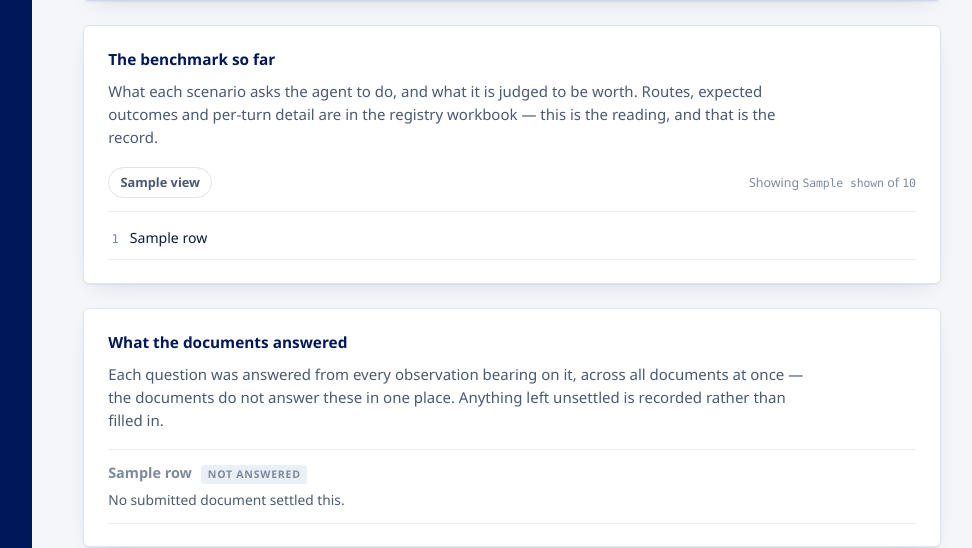
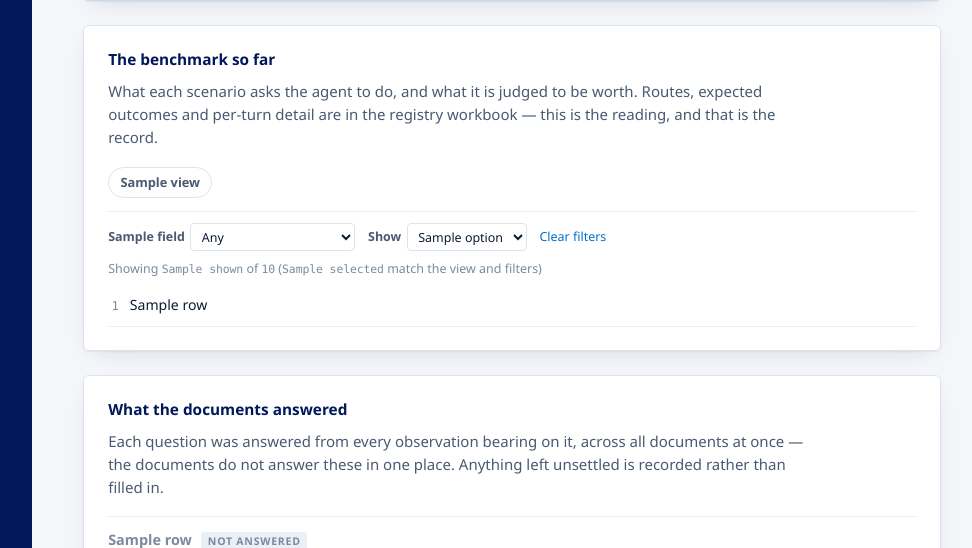
Before and after one commit to Paras029/Metric, a Flask app: template scenario_generator/webapp/templates/stage.html in a window 1280 px wide. Shown: the part 2011-2559 px from the top of the page, without its empty margins (248-1220 px from the left). Run offline with Flask 3, Linux system fonts and the light colour scheme; the template is opened without the code that fills it: most values are stand-ins (such as "Sample title", 1, 10 or a date in 2020); parts of the project's set-up code (start-up, migrations or seed data) failed here and were passed over.

Commit message:
Independent batch-size/concurrency knobs, and a real scenario filter
Batch size (rows per call) and concurrency (calls in flight) were
conflated in practice -- only concurrency was actually customizable, and
only globally. Both are now independent per-stage overrides
(LLM_STAGE_<KEY>_BATCH_SIZE / _CONCURRENCY), documented with what each one
actually controls.

Replaces the three static view tabs on the scenario list with proper
column filters (category, materiality, origin, persona, flag, coverage --
whichever the current stage has produced, and only where more than one
value exists to filter by), narrowing within the active view rather than
replacing it. Default page size drops to 50 with a control to raise it to
100/250/all, and the page always states how many matched versus how many
are rendered.

```diff
--- a/scenario_generator/llm/extractor.py
+++ b/scenario_generator/llm/extractor.py
@@ -39,6 +39,7 @@ class MetadataExtractor:
         replies = call_batch(self._complete, prompt_loader.load(_SYSTEM_PROMPT),
                              [self._render(chunk, intake) for chunk in pending],
                              tier=config.stage_tier("OWNER_EXTRACT", config.FAST),
+                             max_concurrency=config.stage_concurrency("OWNER_EXTRACT"),
                              cancel=self._cancel)
 
         for chunk, reply in zip(pending, replies):
--- a/scenario_generator/llm/materiality.py
+++ b/scenario_generator/llm/materiality.py
@@ -60,6 +60,7 @@ class MaterialityAssessor:
         replies = call_batch(self._complete, prompt_loader.load(_SYSTEM_PROMPT),
                              [self._render(c, intake, peers) for c in pending],
                              tier=config.stage_tier("MATERIALITY_ASSESS", config.MATERIALITY),
+                             max_concurrency=config.stage_concurrency("MATERIALITY_ASSESS"),
                              cancel=self._cancel)
 
         done_count = 0
--- a/scenario_generator/llm/writer.py
+++ b/scenario_generator/llm/writer.py
@@ -73,6 +73,7 @@ class ScenarioWriter:
             system = prompt_loader.load(_SYSTEM_PROMPT)
             replies = call_batch(self._complete, system, [self._render(c, intake) for c in pending],
                                  tier=config.stage_tier("WRITER", config.STANDARD),
+                                 max_concurrency=config.stage_concurrency("WRITER"),
                                  cancel=self._cancel)
 
             for chunk, reply in zip(pending, replies):
--- a/scenario_generator/webapp/app.py
+++ b/scenario_generator/webapp/app.py
@@ -23,7 +23,7 @@ import shutil
 from collections import Counter
 from pathlib import Path
 import threading
-from typing import Callable, Dict, List
+from typing import Callable, Dict, List, Optional
 
 from flask import (Flask, abort, jsonify, redirect, render_template, request, send_file,
                    session, url_for)
@@ -49,7 +49,7 @@ from ..pipeline import (build_scenarios, draft_intake_workbook, ingest_documents
 from . import stagecancel
 from .draft import DECISION, STATE, PendingEdits, PendingItem, next_id
 from .graphview import completeness, graph_summary, render_svg
-from .scenarios import build_rows
+from .scenarios import FILTER_FIELDS, PAGE_SIZE, build_rows
 from .stages import RUNNING, STAGE_BY_KEY, STAGES, STATUS_LABELS, downstream_of, index_of
 from .workspace import Workspace, stage_view
 
@@ -565,7 +565,18 @@ def create_app(workspace_root: Path = WORKSPACE_ROOT) -> Flask:
         except Exception as exc:                           # never blank the page over this
             logger.warning("Could not read the benchmark for display: %s", exc)
             return None
-        return build_rows(scenarios, request.args.get("view", "attention"), stage=key)
+        filters = {field: request.args.get(f"filter_{field}", "") for field in FILTER_FIELDS}
+        return build_rows(scenarios, request.args.get("view", "attention"), stage=key,
+                          filters=filters, limit=_page_limit())
+
+    def _page_limit() -> Optional[int]:
+        """How many rows to render, from ``?limit=``: a number, ``all``, or the default."""
+        raw = request.args.get("limit", "")
+        if raw == "all":
+            return None
+        if raw.isdigit():
+            return int(raw)
+        return PAGE_SIZE
 
     def _answers_for(workspace: Workspace):
         """One row per question, so the reader can see coverage at a glance."""
--- a/scenario_generator/webapp/scenarios.py
+++ b/scenario_generator/webapp/scenarios.py
@@ -51,8 +51,26 @@ STAGE_COLUMNS = {
 ORIGIN_LABELS = {"graph": "Route", "probe": "Probe", "llm-proposed": "Proposed"}
 
 # Beyond this the page stops being a page. The rest stay one click away in the workbook, and the
-# count of what is not shown is always stated rather than left for someone to discover.
-PAGE_SIZE = 60
+# count of what is not shown is always stated rather than left for someone to discover. A person
+# can ask for more -- see PAGE_SIZE_OPTIONS -- so this is a starting point, not a hard cap.
+PAGE_SIZE = 50
+PAGE_SIZE_OPTIONS = (50, 100, 250, "all")
+
+# Columns a person can narrow the list to, each mapped to the row field it reads and, where the
+# vocabulary is closed, the values worth offering even before any scenario has one -- so the
+# dropdown does not visibly change shape as a benchmark moves through materiality and review.
+# Persona and flag are left off this map (open-ended or benchmark-specific) and are populated
+# from whatever the rows actually contain instead.
+FILTER_FIELDS: Dict[str, str] = {
+    "category": "category", "materiality": "materiality", "origin": "origin",
+    "persona": "persona", "flag": "flag", "coverage": "coverage",
+}
+_CLOSED_FILTER_VALUES = {
+    "materiality": tuple(reversed(MATERIALITY)),
+    "origin": tuple(ORIGIN_LABELS.values()),
+}
+# Only offered once a stage has actually produced the column -- see STAGE_COLUMNS above.
+_FILTER_REQUIRES = {"materiality": MATERIALITY_COLUMNS, "flag": REVIEW, "coverage": COVERAGE}
 
 
 def _title(scenario: Scenario) -> str:
@@ -121,13 +139,41 @@ def needs_attention(row: Dict[str, object]) -> bool:
     return bool(row["flag"] or row["is_proposed"] or row["coverage"] or row["category_changed"])
 
 
-def build_rows(scenarios: List[Scenario], view: str = "attention",
-               stage: str = "issue") -> Dict[str, object]:
-    """The rows to show, the view that produced them, and what was left out.
+def _filter_options(rows: List[Dict[str, object]], shows: set) -> Dict[str, List[str]]:
+    """Distinct values worth offering per filterable column.
+
+    Scoped twice over: to the columns this stage has actually produced (the same reasoning as
+    :data:`STAGE_COLUMNS` -- a coverage filter on the scenario-text page would offer to filter a
+    column that does not exist yet), and to values with more than one option, since a dropdown
+    that can only ever narrow to everything is not a filter.
+    """
+    options: Dict[str, List[str]] = {}
+    for field, row_key in FILTER_FIELDS.items():
+        requires = _FILTER_REQUIRES.get(field)
+        if requires and requires not in shows:
+            continue
+        present = {str(r[row_key]) for r in rows if r.get(row_key)}
+        if field in _CLOSED_FILTER_VALUES:
+            values = [v for v in _CLOSED_FILTER_VALUES[field] if v in present]
+        else:
+            values = sorted(present)
+        if len(values) > 1:
+            options[field] = values
+    return options
+
+
+def build_rows(scenarios: List[Scenario], view: str = "attention", stage: str = "issue",
+               filters: Dict[str, str] = None, limit: int = PAGE_SIZE) -> Dict[str, object]:
+    """The rows to show, the view and filters that produced them, and what was left out.
 
     Returns the counts as well as the rows, because a filtered list that does not say what it
     filtered is a list that quietly loses scenarios, and the set of columns this stage has
     produced -- see :data:`STAGE_COLUMNS` for why that is scoped rather than always complete.
+
+    ``filters`` narrows within the view rather than replacing it -- picking "Critical and high"
+    and then a persona shows critical-and-high scenarios for that persona, not one or the other.
+    ``limit`` caps how many of the narrowed set are actually rendered; ``None`` renders all of
+    them, for the person who has decided fifty is not enough for this benchmark.
     """
     shows = set(STAGE_COLUMNS.get(stage, STAGE_COLUMNS["issue"]))
     rows = [to_row(s) for s in scenarios]
@@ -156,12 +202,29 @@ def build_rows(scenarios: List[Scenario], view: str = "attention",
     else:
         selected = rows
 
+    # Options are read off the view, before the filters narrow it further -- a person choosing
+    # between personas should see every persona the current view has, not only the one they
+    # already picked, which is what reading the options after filtering would leave them with.
+    filter_options = _filter_options(selected, shows)
+
+    active = {field: value for field, value in (filters or {}).items()
+             if value and field in FILTER_FIELDS}
+    for field, value in active.items():
+        row_key = FILTER_FIELDS[field]
+        selected = [r for r in selected if str(r.get(row_key)) == value]
+
+    shown_rows = selected if limit is None else selected[:limit]
+
     return {
-        "rows": selected[:PAGE_SIZE],
+        "rows": shown_rows,
         "view": view,
         "views": tuple(views),
         "shows": shows,
-        "shown": min(len(selected), PAGE_SIZE),
+        "filter_options": filter_options,
+        "active_filters": active,
+        "limit": limit,
+        "limit_options": PAGE_SIZE_OPTIONS,
+        "shown": len(shown_rows),
         "selected": len(selected),
         "total": len(rows),
         "attention": len(attention),
--- a/scenario_generator/webapp/static/app.css
+++ b/scenario_generator/webapp/static/app.css
@@ -931,7 +931,34 @@ ol, ul { list-style: none; padding: 0; }
 }
 .switch__option:hover { border-color: var(--blue); color: var(--blue); }
 .switch__option--on { background: var(--deep); border-color: var(--deep); color: #fff; }
-.switch__count { margin-left: auto; font-size: .78rem; color: var(--ink-faint); }
+.switch__count { margin: .5rem 0 0; font-size: .78rem; color: var(--ink-faint); }
+
+.filters {
+  display: flex;
+  flex-wrap: wrap;
+  align-items: center;
+  gap: .8rem;
+  margin-top: .7rem;
+}
+.filters__field {
+  display: flex;
+  align-items: center;
+  gap: .35rem;
+  font-size: .78rem;
+  font-weight: 600;
+  color: var(--ink-soft);
+}
+.filters__field select {
+  font: inherit;
+  font-weight: 500;
+  color: var(--ink);
+  padding: .22rem .4rem;
+  border: 1px solid var(--line);
+  border-radius: 4px;
+  background: var(--paper);
+}
+.filters__clear { font-size: .78rem; color: var(--blue); text-decoration: none; }
+.filters__clear:hover { text-decoration: underline; }
 
 .cards { margin-top: .3rem; }
 .card { border-bottom: 1px solid var(--line-soft); }
--- a/scenario_generator/webapp/templates/stage.html
+++ b/scenario_generator/webapp/templates/stage.html
@@ -479,15 +479,62 @@
             <a class="switch__option {% if benchmark.view == key %}switch__option--on{% endif %}"
                href="{{ url_for('stage', key=stage.key, view=key) }}">{{ label }}</a>
           {% endfor %}
-          <span class="switch__count">
-            Showing <span class="mono">{{ benchmark.shown }}</span> of
-            <span class="mono">{{ benchmark.total }}</span>
-            {%- if benchmark.selected > benchmark.shown %}
-              — <span class="mono">{{ benchmark.selected - benchmark.shown }}</span> more in the
-              workbook
-            {%- endif %}
-          </span>
         </div>
+
+        {% if benchmark.filter_options or benchmark.total > benchmark.limit_options[0] %}
+          <form class="filters" method="get" action="{{ url_for('stage', key=stage.key) }}">
+            <input type="hidden" name="view" value="{{ benchmark.view }}">
+            {% for field, values in benchmark.filter_options.items() %}
+              <label class="filters__field">
+                {{ field | capitalize }}
+                <select name="filter_{{ field }}" onchange="this.form.submit()">
+                  <option value="">Any</option>
+                  {% for value in values %}
+                    <option value="{{ value }}"
+                      {% if benchmark.active_filters.get(field) == value %}selected{% endif %}>
+                      {{ value }}
+                    </option>
+                  {% endfor %}
+                </select>
+              </label>
+            {% endfor %}
+            {# Every other active filter has to survive a change to one of them. #}
+            {% for field, value in benchmark.active_filters.items() %}
+              {% if field not in benchmark.filter_options %}
+                <input type="hidden" name="filter_{{ field }}" value="{{ value }}">
+              {% endif %}
+            {% endfor %}
+            <label class="filters__field">
+              Show
+              <select name="limit" onchange="this.form.submit()">
+                {% for option in benchmark.limit_options %}
+                  <option value="{{ option }}"
+                    {% if (option == 'all' and benchmark.limit is none)
+                          or (option != 'all' and option == benchmark.limit) %}selected{% endif %}>
+                    {{ option if option == 'all' else option }}
+                  </option>
+                {% endfor %}
+              </select>
+            </label>
+            {% if benchmark.active_filters %}
+              <a class="filters__clear" href="{{ url_for('stage', key=stage.key, view=benchmark.view) }}">
+                Clear filters
+              </a>
+            {% endif %}
+          </form>
+        {% endif %}
+
+        <p class="switch__count">
+          Showing <span class="mono">{{ benchmark.shown }}</span> of
+          <span class="mono">{{ benchmark.total }}</span>
+          {%- if benchmark.selected != benchmark.total %}
+            (<span class="mono">{{ benchmark.selected }}</span> match the view and filters)
+          {%- endif %}
+          {%- if benchmark.selected > benchmark.shown %}
+            — <span class="mono">{{ benchmark.selected - benchmark.shown }}</span> more; choose
+            "Show" above to see them
+          {%- endif %}
+        </p>
 
         <ul class="cards">
           {% for row in benchmark.rows %}
```
Also changed, not shown: scenario_generator/llm/config.py (+20 -4 lines), scenario_generator/llm/reviewer.py (+9 -5 lines), tests/test_benchmark_view.py (+55 -0 lines), tests/test_reviewer.py (+1 -1 lines), tests/test_tiers.py (+18 -0 lines), README.md.
